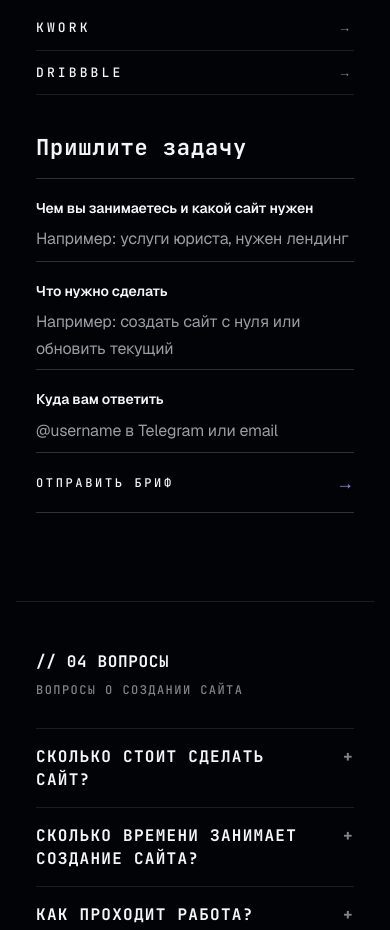
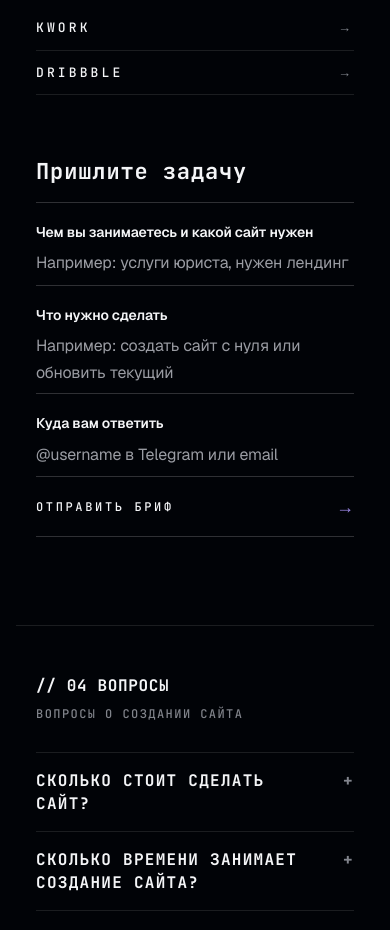
Before and after one commit to shirshilakniaginya/portfolio, a Next.js app: page / in a window 390 px wide. Shown: the part 5860-6790 px from the top of the page. Built offline with nearby package versions, Linux system fonts and the light colour scheme; no server answers.

Commit message:
Increase mobile contact form separation

```diff
--- a/components/sections/contact/contact.module.css
+++ b/components/sections/contact/contact.module.css
@@ -422,7 +422,7 @@
 
   .formWrap {
     grid-column: 1;
-    margin-top: 40px;
+    margin-top: 64px;
     padding-top: 0;
     border-top: none;
   }
```
